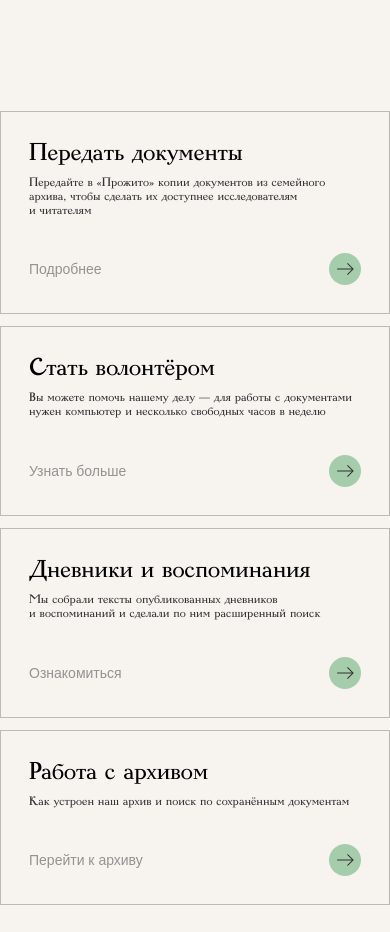
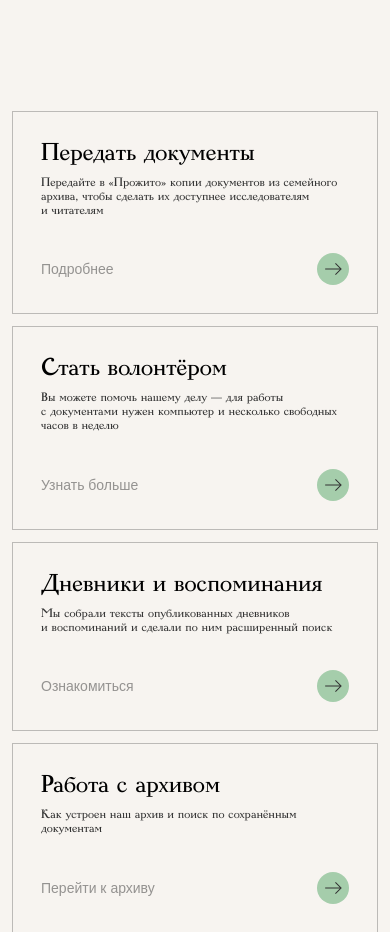
Before and after one commit to Wintori/Projito, a plain HTML site: page index.html in a window 390 px wide. Shown: the part 753-1685 px from the top of the page. Drawn offline with Linux system fonts and the light colour scheme.

Commit message:
azat2 second

```diff
--- a/blocks/elements/elements.css
+++ b/blocks/elements/elements.css
@@ -12,16 +12,16 @@
     .elements {
         column-gap: 12px;
         row-gap: 24px;
-        padding-bottom: 36px;
+        padding: 0 16px 36px;
     }
 }
 
-@media (max-width: 768px) {
+@media (max-width: 740px) {
     .elements {
         column-gap: 0;
         row-gap: 12px;
         display: grid;
         grid-template-columns: minmax(300px, 562px);
-        padding-bottom: 98px;
+        padding: 0 12px 98px;
     }
 }
```
